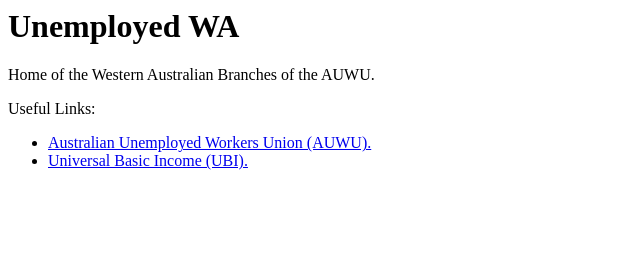
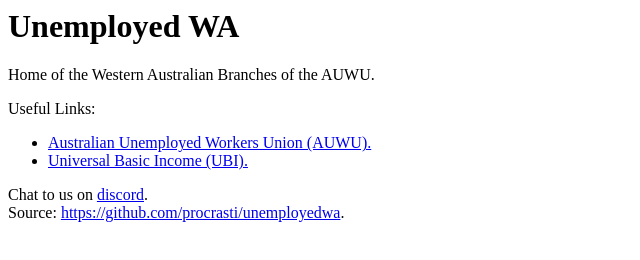
Before and after one commit to procrasti/unemployedwa, a plain HTML site: page index.html in a window 1280 px wide. Shown: the whole page, without its empty margins (0-640 px from the left). Drawn offline with Linux system fonts and the light colour scheme.

Commit message:
Add discord chat server and link to site source.

```diff
--- a/index.html
+++ b/index.html
@@ -10,6 +10,7 @@
 <div>
     Home of the Western Australian Branches of the AUWU.
 </div>
+
 <p>
 <div>
     Useful Links:
@@ -19,6 +20,13 @@
     </ul>
 </div>
 
+<p>
+<div>
+    Chat to us on <a href="https://discord.gg/XJQAN46">discord</a>.
+</div>
+<div>
+    Source: <a href="https://github.com/procrasti/unemployedwa">https://github.com/procrasti/unemployedwa</a>.
+</div>
 
 
     </body>
```
